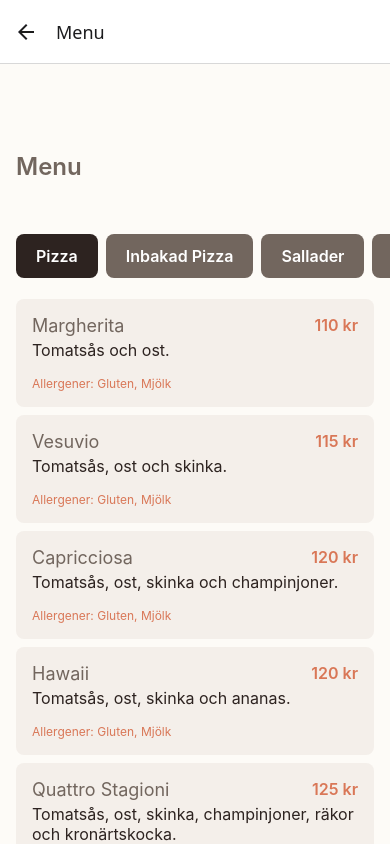
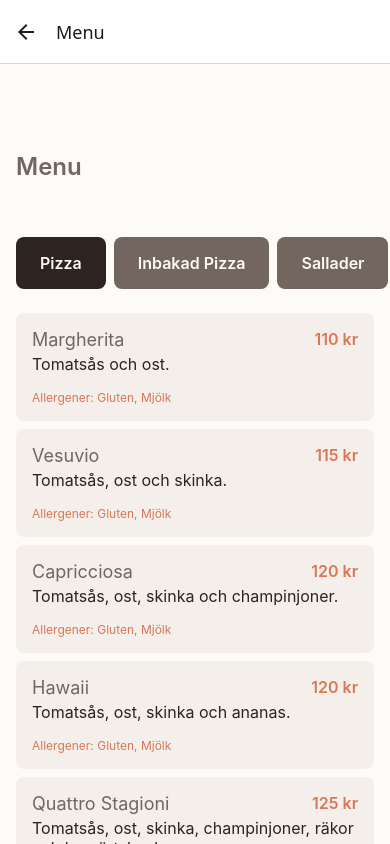
Before and after one commit to elinasamuelsson/React-Native-App, a React Native app in the folder resturant-app/: screen /Menu in a window 390 px wide. Built offline with nearby package versions, Linux system fonts and the light colour scheme.

Commit message:
Implementerar spacing konstanten på CustomButton

```diff
--- a/resturant-app/components/CustomButton.js
+++ b/resturant-app/components/CustomButton.js
@@ -1,46 +1,37 @@
-import React from "react";
-import { Pressable, Text, StyleSheet } from "react-native";
-import { colors } from "../constants/colors";
-import { fontSize, fontWeight } from "../constants/typography";
+import {Pressable, Text, StyleSheet} from "react-native";
+import {colors} from "../constants/colors";
+import {fontSize, fontWeight} from "../constants/typography";
+import {spacing} from "../constants/spacing";
 
-export default function CustomButton({
-  title,
-  onPress,
-  variant = 'primary',
-  disabled = false,
-  loading = false,
-}) {
+export default function CustomButton({title, onPress, variant = "primary", disabled = false, loading = false}) {
 	const isPressable = !disabled && !loading;
 
 	const containerStyle = [styles.base];
-  if (variant === 'primary') containerStyle.push(styles.primary);
-  if (variant === 'secondary') containerStyle.push(styles.secondary);
+	if (variant === "primary") containerStyle.push(styles.primary);
+	if (variant === "secondary") containerStyle.push(styles.secondary);
 	if (disabled || loading) containerStyle.push(styles.disabled);
 
 	return (
 		<Pressable
 			accessibilityRole="button"
-      accessibilityState={{ disabled: !isPressable }}
-      style={({ pressed }) => [...containerStyle, pressed && isPressable && styles.pressed]}
+			accessibilityState={{disabled: !isPressable}}
+			style={({pressed}) => [...containerStyle, pressed && isPressable && styles.pressed]}
 			onPress={onPress}
 			disabled={!isPressable}
 		>
-      <Text style={[styles.label]}>
-        {title}
-      </Text>
-
+			<Text style={[styles.label]}>{title}</Text>
 		</Pressable>
 	);
 }
 
 const styles = StyleSheet.create({
 	base: {
-    paddingVertical: 12,
-    paddingHorizontal: 20,
-    borderRadius: 8,
-    alignItems: 'center',
-    justifyContent: 'center',
-    marginVertical: 5,
+		paddingVertical: spacing.medium,
+		paddingHorizontal: spacing.large,
+		borderRadius: spacing.small,
+		alignItems: "center",
+		justifyContent: "center",
+		marginVertical: spacing.small,
 	},
 	primary: {
 		backgroundColor: colors.primaryText,
@@ -57,6 +48,6 @@ const styles = StyleSheet.create({
 	label: {
 		fontSize: fontSize.medium,
 		fontWeight: fontWeight.bold,
-    color: 'white',
+		color: colors.background,
 	},
 });
```
Lines whose indentation alone changed are shown as unchanged.
